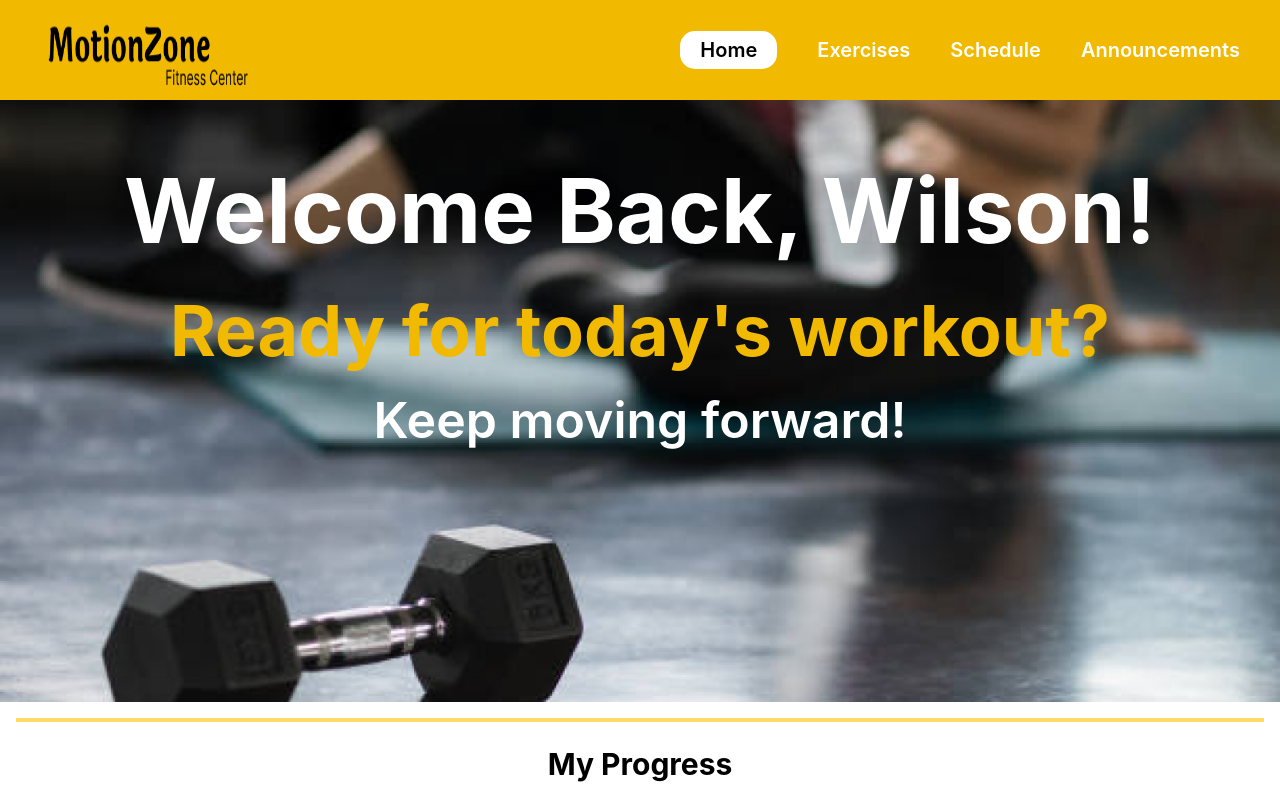
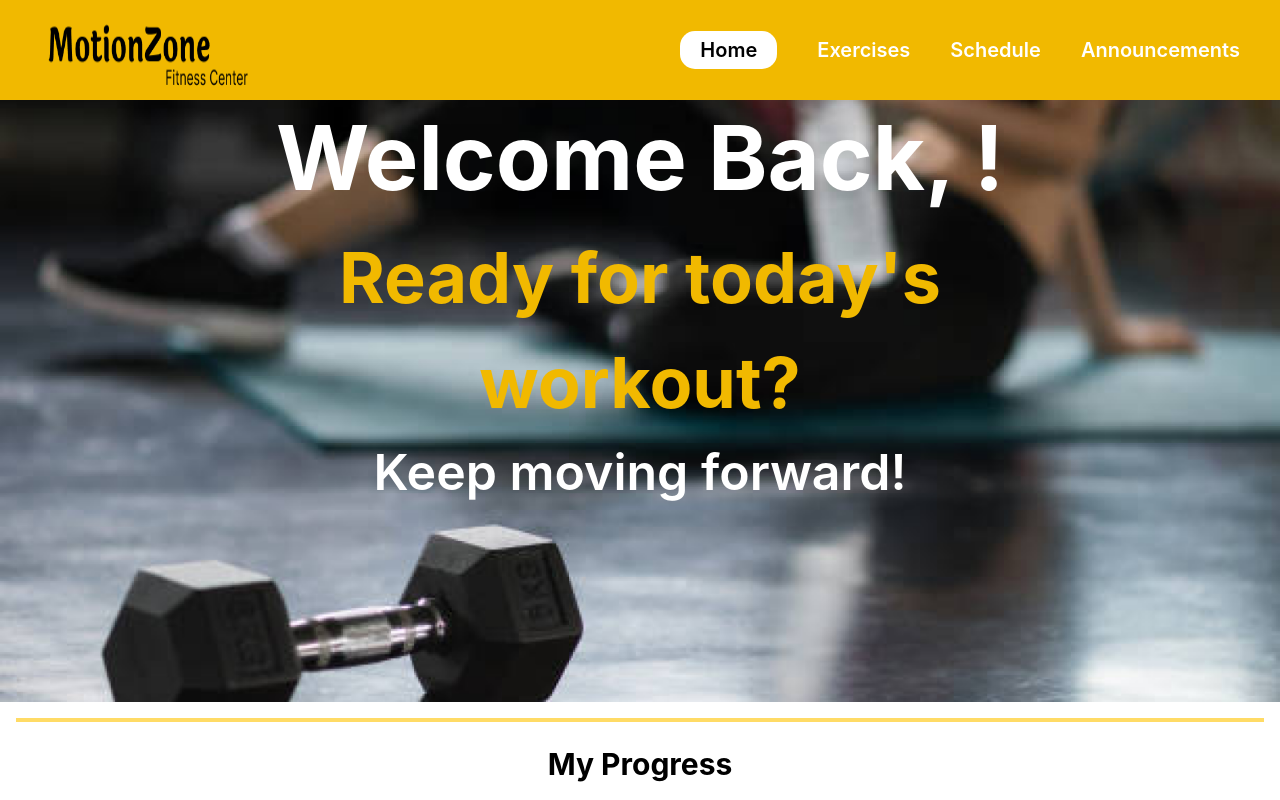
Before and after one commit to GymManagmentSystem/gym_client_web_app, a React (Vite) app: page /home in a window 1280 px wide. Shown: the top 800 px of the page. Built offline with nearby package versions, Linux system fonts and the light colour scheme.

Commit message:
pass user name to home page

```diff
--- a/package.json
+++ b/package.json
@@ -23,7 +23,8 @@
     "react-icons": "^5.3.0",
     "react-router-dom": "^6.26.2",
     "recharts": "^2.12.7",
-    "zod": "^3.20.6"
+    "zod": "^3.20.6",
+    "zustand": "^5.0.3"
   },
   "devDependencies": {
     "@eslint/js": "^9.9.0",
--- a/src/components/login/LoginCard.tsx
+++ b/src/components/login/LoginCard.tsx
@@ -14,6 +14,7 @@ import { FaRegUser } from "react-icons/fa6";
 import { RiLockPasswordLine } from "react-icons/ri";
 import { useNavigate } from "react-router-dom";
 import { z } from "zod";
+import useUserNameStore from "../../store/useUserNameStore";
 
 const schema = z.object({
   username: z
@@ -47,6 +48,8 @@ type LoginData = z.infer<typeof schema>;
 const LoginCard = () => {
   const navigate = useNavigate();
 
+  const {setName} = useUserNameStore();
+
   const {
     register,
     handleSubmit,
@@ -55,6 +58,7 @@ const LoginCard = () => {
 
   const onSubmit = (data: LoginData) => {
     console.log(data);
+    setName(data.username);
     navigate("/home");
   };
 
--- a/src/pages/Home.tsx
+++ b/src/pages/Home.tsx
@@ -5,8 +5,11 @@ import Footer from "../components/Footer";
 import ProgressChart from "../components/Home/ProgressChart";
 import MySchedule from "../components/Home/TodaySchedule";
 import CalculateBMI from "../components/Home/CalculateBMI";
+import useUserNameStore from "../store/useUserNameStore";
 
 const Home = () => {
+  const {userName} = useUserNameStore();
+
   return (
     <>
       <Grid
@@ -45,7 +48,7 @@ const Home = () => {
               objectFit={"cover"}
             />
             <Box sx={textBoxStyles}>
-              <Text sx={welcomeText}>Welcome Back, Wilson!</Text>
+              <Text sx={welcomeText}>Welcome Back, {userName}!</Text>
               <Text sx={readyText}>Ready for today's workout?</Text>
               <Text sx={keepText}>Keep moving forward!</Text>
             </Box>
--- /dev/null
+++ b/src/store/useUserNameStore.ts
@@ -0,0 +1,13 @@
+import { create } from "zustand";
+
+interface UserNameStore {
+  userName: string;
+  setName: (name: string) => void;
+}
+
+const useUserNameStore = create<UserNameStore>((set) => ({
+  userName: "",
+  setName: (userName) => set(() => ({ userName })),
+}));
+
+export default useUserNameStore;
```
Also changed, not shown: 1 other file (tests, documents, lock files or other folders).
